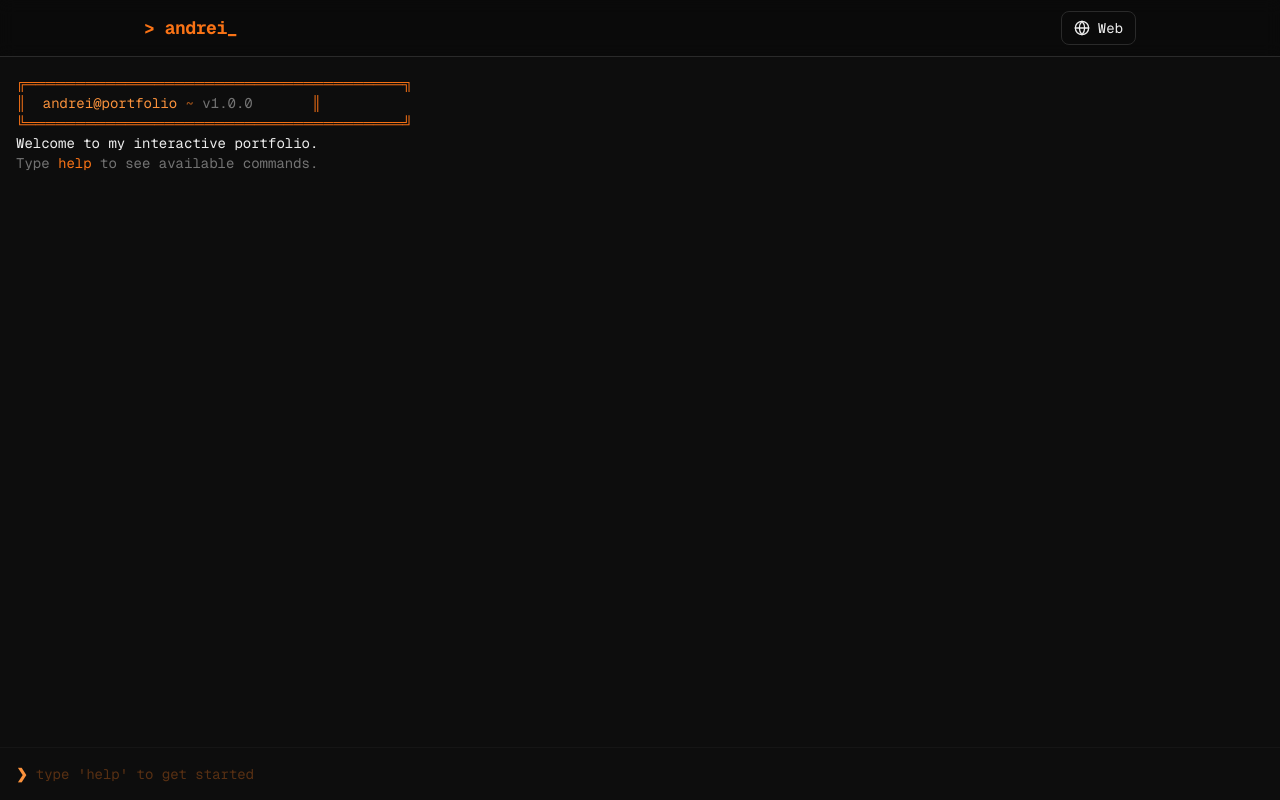
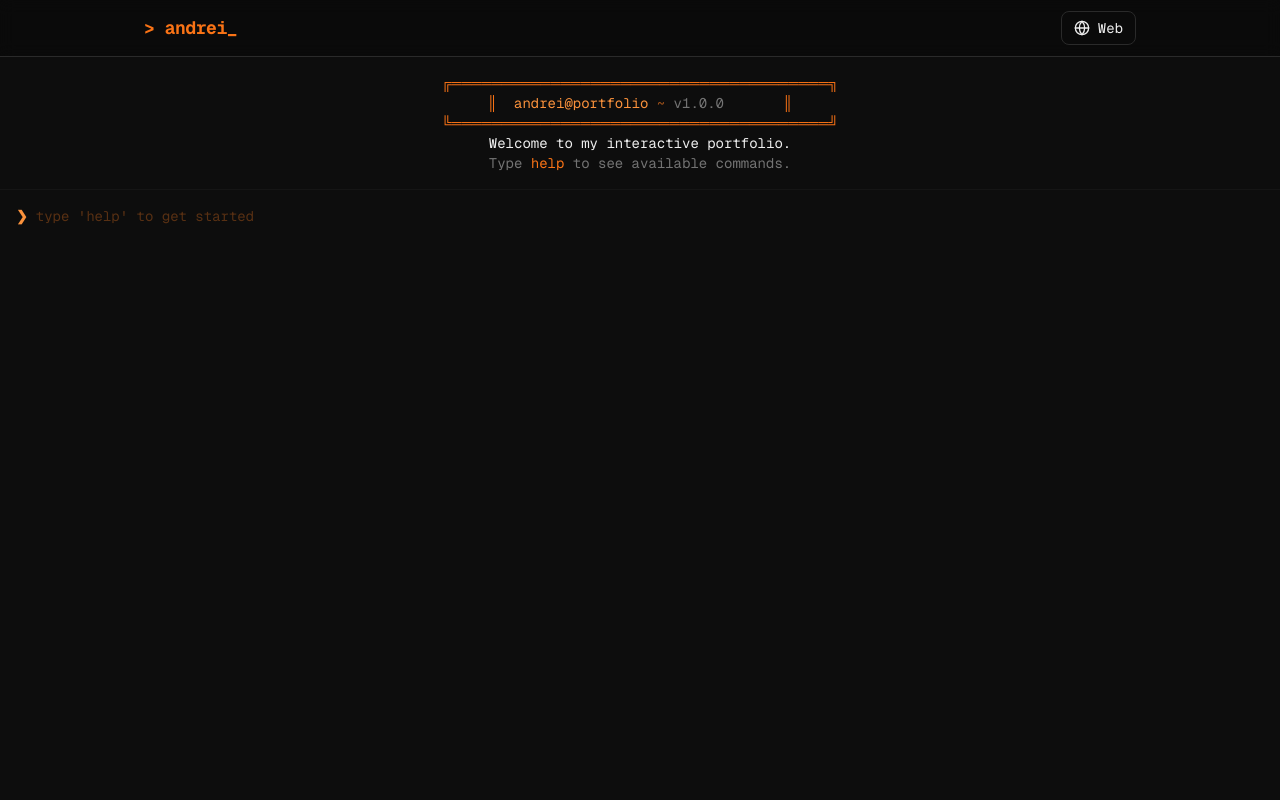
Before and after one commit to Drei010/drei010-portfolio, a Next.js app: page / in a window 1280 px wide. Both pictures are taken after a click on the button "CLI". Built offline with nearby package versions, Linux system fonts and the light colour scheme.

Commit message:
feat: centered cli mode

```diff
--- a/app/page.tsx
+++ b/app/page.tsx
@@ -13,7 +13,7 @@ export default function Home() {
 
   if (view === "cli") {
     return (
-      <div className="flex flex-1 animate-fade-in">
+      <div className="flex flex-1 content-center animate-fade-in">
         <Terminal />
       </div>
     );
--- a/components/cli/OutputLine.tsx
+++ b/components/cli/OutputLine.tsx
@@ -16,12 +16,18 @@ const colorMap: Record<NonNullable<OutputSegment["color"]>, string> = {
 
 export function OutputLine({ line }: OutputLineProps) {
   return (
-    <div className={`whitespace-pre-wrap break-words ${line.isCommand ? "mt-2" : ""}`}>
-      {line.segments.map((segment, i) => (
-        <span key={i} className={colorMap[segment.color ?? "default"]}>
-          {segment.text}
-        </span>
-      ))}
+    <div
+      className={`${
+        line.centered ? "flex justify-center" : ""
+      } ${line.isCommand ? "mt-2" : ""}`}
+    >
+      <div className="whitespace-pre-wrap break-words">
+        {line.segments.map((segment, i) => (
+          <span key={i} className={colorMap[segment.color ?? "default"]}>
+            {segment.text}
+          </span>
+        ))}
+      </div>
     </div>
   );
 }
--- a/components/cli/Terminal.tsx
+++ b/components/cli/Terminal.tsx
@@ -10,34 +10,109 @@ import { getCompletion } from "@/lib/cli/autocomplete";
 import { useView } from "@/lib/view-context";
 
 const WELCOME_LINES: TerminalLine[] = [
+
   {
+
     id: "welcome-1",
-    segments: [{ text: "╔══════════════════════════════════════╗", color: "primary" }],
+
+    centered: true,
+
+    segments: [
+
+      { text: "╔══════════════════════════════════════╗", color: "primary" },
+
+    ],
+
   },
+
   {
+
     id: "welcome-2",
-    segments: [{ text: "║  ", color: "primary" }, { text: "andrei@portfolio", color: "prompt" }, { text: " ~ ", color: "dim" }, { text: "v1.0.0", color: "muted" }, { text: "       ║", color: "primary" }],
+
+    centered: true,
+
+    segments: [
+
+      { text: "║  ", color: "primary" },
+
+      { text: "andrei@portfolio", color: "prompt" },
+
+      { text: " ~ ", color: "dim" },
+
+      { text: "v1.0.0", color: "muted" },
+
+      { text: "       ║", color: "primary" },
+
+    ],
+
   },
+
   {
+
     id: "welcome-3",
-    segments: [{ text: "╚══════════════════════════════════════╝", color: "primary" }],
+
+    centered: true,
+
+    segments: [
+
+      { text: "╚══════════════════════════════════════╝", color: "primary" },
+
+    ],
+
   },
+
   {
+
     id: "welcome-4",
+
+    centered: true,
+
     segments: [{ text: "" }],
+
   },
+
   {
+
     id: "welcome-5",
-    segments: [{ text: "Welcome to my interactive portfolio.", color: "default" }],
+
+    centered: true,
+
+    segments: [
+
+      { text: "Welcome to my interactive portfolio.", color: "default" },
+
+    ],
+
   },
+
   {
+
     id: "welcome-6",
-    segments: [{ text: "Type ", color: "muted" }, { text: "help", color: "primary" }, { text: " to see available commands.", color: "muted" }],
+
+    centered: true,
+
+    segments: [
+
+      { text: "Type ", color: "muted" },
+
+      { text: "help", color: "primary" },
+
+      { text: " to see available commands.", color: "muted" },
+
+    ],
+
   },
+
   {
+
     id: "welcome-7",
+
+    centered: true,
+
     segments: [{ text: "" }],
+
   },
+
 ];
 
 export function Terminal() {
@@ -109,10 +184,10 @@ export function Terminal() {
   );
 
   return (
-    <div className="flex flex-1 flex-col bg-terminal-bg font-mono text-sm">
+    <div className="flex flex-1 flex-col content-center bg-terminal-bg font-mono text-sm">
       <div
         ref={scrollRef}
-        className="flex-1 overflow-y-auto p-4 scrollbar-hidden"
+        className=" overflow-y-auto p-4 scrollbar-hidden"
         onClick={() => {
           const inputEl = document.querySelector<HTMLInputElement>(
             'input[aria-label="Terminal command input"]'
--- a/lib/data/about.ts
+++ b/lib/data/about.ts
@@ -3,6 +3,5 @@ import { AboutData } from "@/lib/types";
 export const aboutData: AboutData = {
   name: "Andrei Kyle Hidalgo",
   title: "Full-Stack Developer",
-  bio: "I build modern web applications with a focus on clean architecture, performance, and great user experiences. Passionate about TypeScript, React, and cloud-native development.",
-  location: "Philippines",
+  bio: "Building enterprise systems and AI-powered web applications. Have an idea? Let’s connect and create something great."
 };
--- a/lib/types.ts
+++ b/lib/types.ts
@@ -35,7 +35,6 @@ export type AboutData = {
   name: string;
   title: string;
   bio: string;
-  location: string;
   avatarUrl?: string;
 };
 
@@ -53,6 +52,7 @@ export type TerminalLine = {
   id: string;
   segments: OutputSegment[];
   isCommand?: boolean;
+  centered?: boolean;
 };
 
 export type CommandResult = {
```
